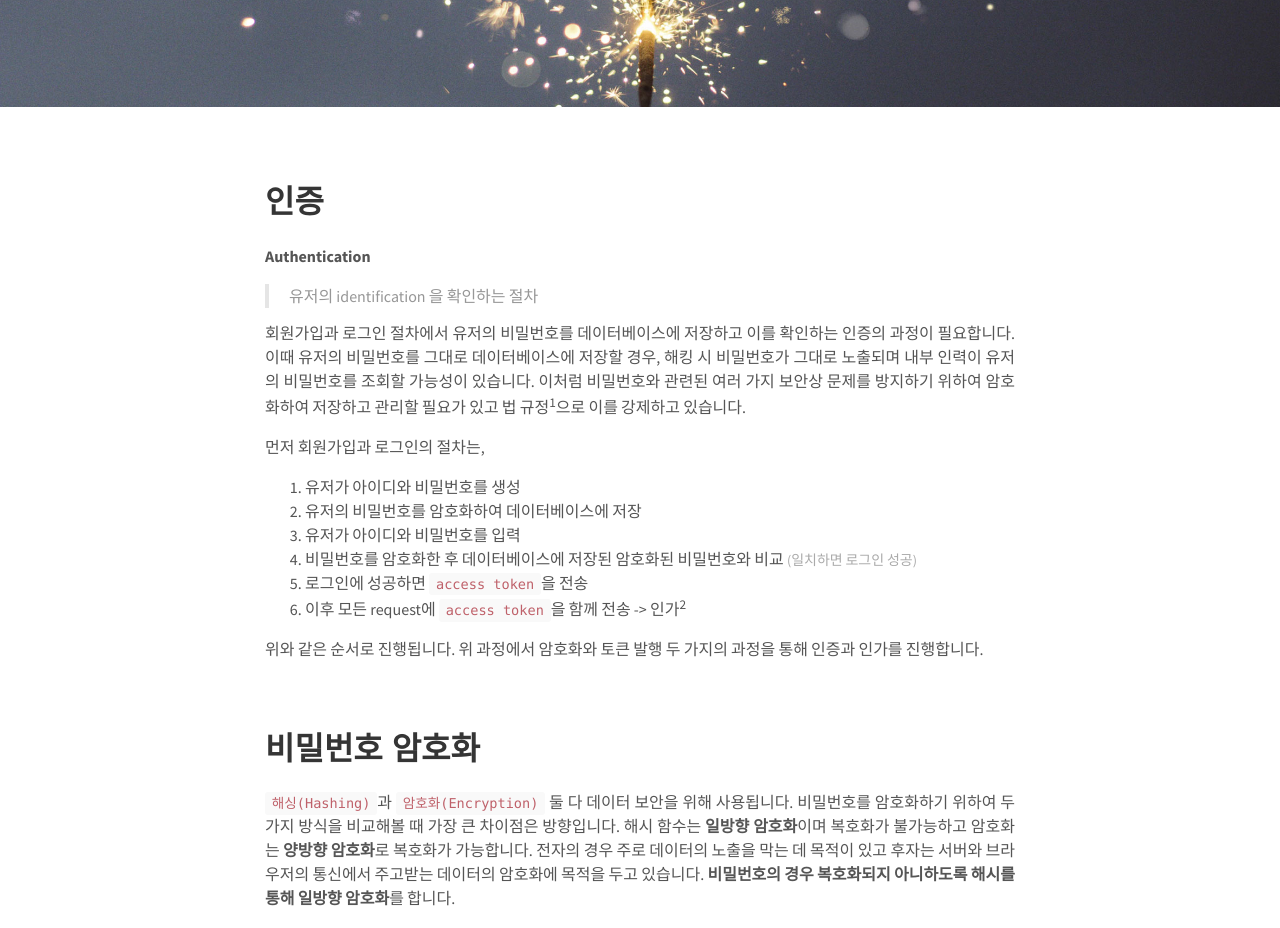
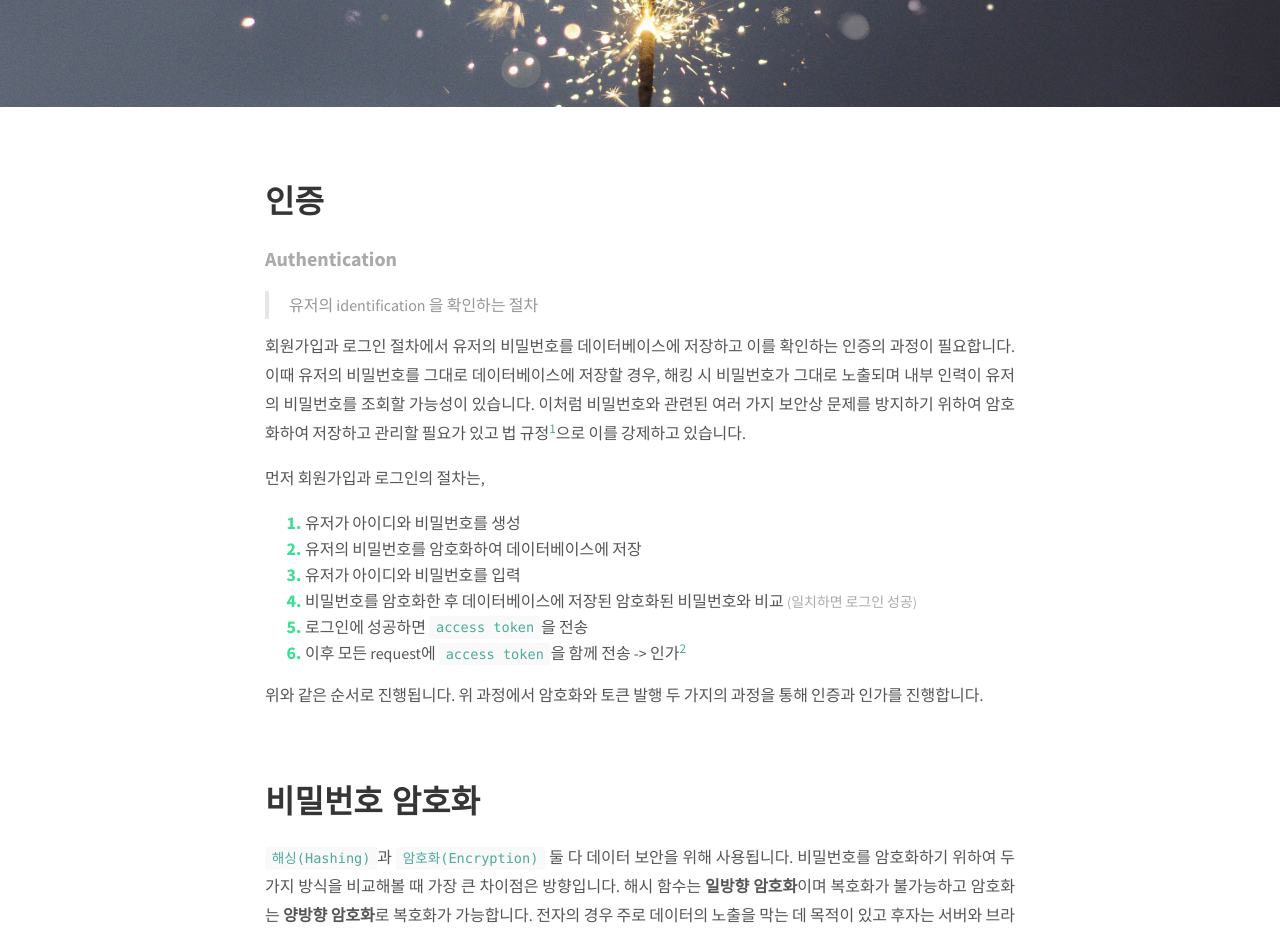
Before and after one commit to Gxone/Gxone.github.io, a Jekyll site: the page built from blog/test/index.md, in a window 1280 px wide. Shown: the part 568-1496 px from the top of the page. Built offline with Jekyll 4.4.1, drawn with Linux system fonts in a browser that asks for light colours; some web fonts are replaced.

Commit message:
Modify: post 레이아웃 css 수정 - sup, footnotes css

```diff
--- a/_sass/tale/_base.scss
+++ b/_sass/tale/_base.scss
@@ -14,6 +14,7 @@
   font-family: $serif-primary;
   font-size: 14px;
   overflow-y: scroll;
+  scroll-behavior: smooth;
 
   @media (min-width: 600px) {
     font-size: 16px;
--- a/_sass/tale/_post.scss
+++ b/_sass/tale/_post.scss
@@ -36,6 +36,7 @@
 
 .post {
   padding: 3rem 0;
+  scroll-behavior: smooth;
 
   &-header {
     background-position: center center;
@@ -63,6 +64,11 @@
     margin: 1rem 0;
   }
 
+  &-subtitle {
+    color:$default-tint;
+    font-size:20px;
+  }
+
   &-line {
     border-top: 0.4rem solid $default-shade;
     display: block;
@@ -73,6 +79,11 @@
   p {
     margin: 0 0 1rem;
     text-align: justify;
+    line-height: 1.8;
+  }
+
+  a {
+    color: $code-color;
   }
 
   a:hover {
@@ -103,4 +114,34 @@
     padding: 0;
     margin: 0;
   }
+
+  li::marker {
+    font-weight: bold;
+    font-size: large;
+    color: $blue;
+  }
+
+  sup {
+    color: $code-color;
+  }
+
+  .footnotes {
+    margin-top: 100px;
+    font-size: 15px;
+    color: $default-tint;
+
+    ol {
+      padding-left: 18.52px;
+
+      li::marker {
+        font-weight: lighter;
+        color: $default-tint;
+      }
+
+      a {
+        color: $default-tint;
+        text-decoration: none;
+      }
+    }
+  }
 }
--- a/_sass/tale/_variables.scss
+++ b/_sass/tale/_variables.scss
@@ -6,9 +6,9 @@
 $grey-2: #e5e5e5 !default;
 $grey-3: #f9f9f9 !default;
 $white: #fff !default;
-$blue: #3CDF95 !default; //#4a9ae1
+$blue: #3CDF95 !default; // #4a9ae1
 $shadow-color: rgba(0, 0, 0, .2) !default;
-$code-color: #bf616a !default;
+$code-color: #4DAA9C !default; // #bf616a
 
 // Fonts
 $serif-primary: 'Source Sans Pro', 'Apple SD Gothic Neo', 'Times New Roman', Times, serif !default;
```
